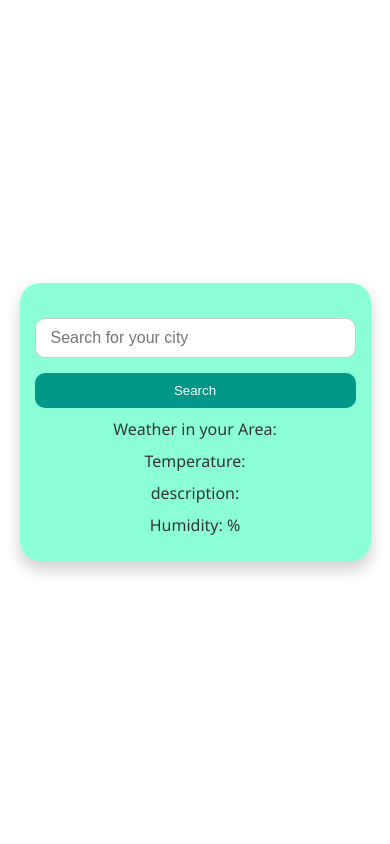
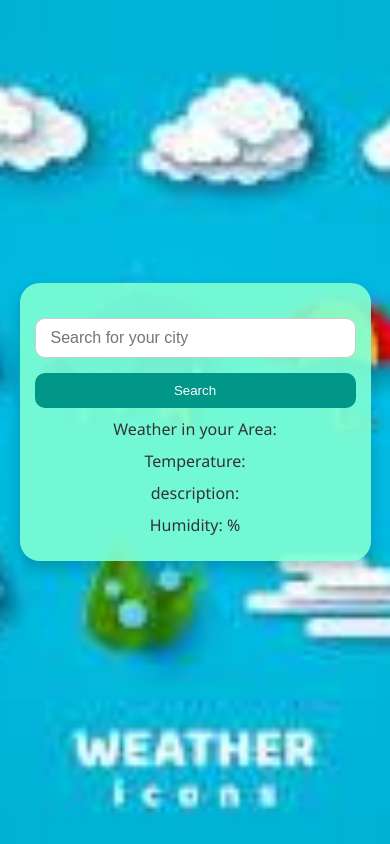
Before and after one commit to latunval/weather, a plain HTML site: page index.html in a window 390 px wide. Drawn offline with Linux system fonts and the light colour scheme.

Commit message:
weather app complete

```diff
--- a/style.css
+++ b/style.css
@@ -60,6 +60,9 @@
   }
 
   @media screen and (max-width: 768px) {
+    body {
+      background-image: url(/download.jpg);
+    }
     .container {
       width: 90%;
       padding: 15px;
```
Also changed, not shown: api.json (deleted).
